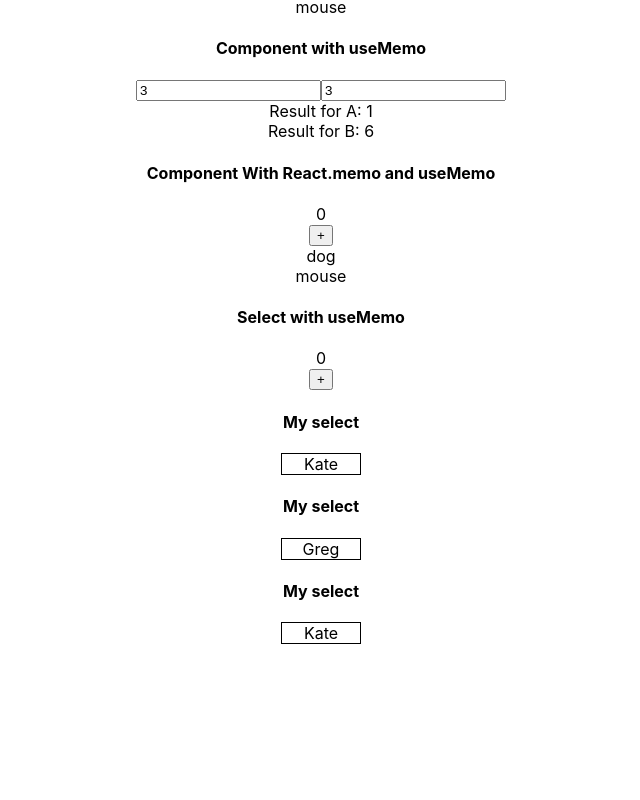
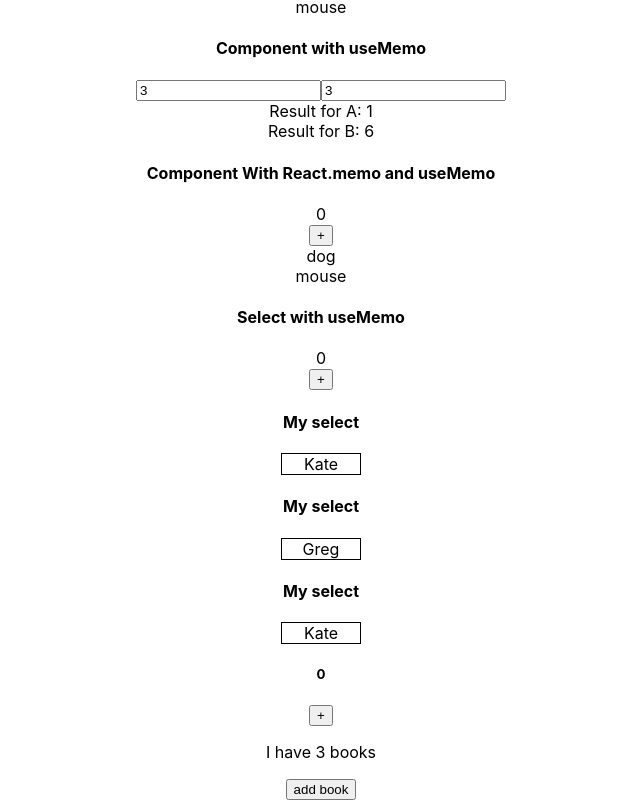
Before and after one commit to wrunika/samurai-way-main, a React (Create React App) app: page / in a window 1280 px wide. Shown: the part 1046-1846 px from the top of the page, without its empty margins (319-959 px from the left). Before the commit the page ends 1690 px from the top, so only its background shows below. Built offline with nearby package versions, Linux system fonts and the light colour scheme.

Commit message:
feat: add hook useCallback

```diff
--- a/src/App.tsx
+++ b/src/App.tsx
@@ -15,6 +15,7 @@ import {ComponentWithMemo} from "./components/ComponentWithMemo/ComponentWithMem
 import ComponentWithUseMemo from "./components/ComponentWithUseMemo/ComponentWithUseMemo";
 import {HelpsToReactMemo} from "./components/ComponentWithUseMemo/HelpsToReactMemo";
 import {SelectWithMemo} from "./components/ComponentWithUseMemo/SelectWithMemo";
+import {LikeUseCallback} from "./components/ComponentWithUseCallback/LikeUseCallback";
 
 export type RatingValueType = 0 | 1 | 2 | 3 | 4 | 5
 
@@ -83,6 +84,7 @@ function App() {
             <ComponentWithUseMemo />
             <HelpsToReactMemo />
             <SelectWithMemo />
+            <LikeUseCallback />
         </div>
     );
 }
--- /dev/null
+++ b/src/components/ComponentWithUseCallback/LikeUseCallback.tsx
@@ -0,0 +1,41 @@
+import React, {useCallback, useMemo, useState} from 'react';
+
+export const LikeUseCallback = () => {
+    let [counter, setCounter] = useState(0);
+    const [books, setBooks] = useState<string[]>(['HTML', 'CSS', 'JS']);
+
+    const increaseCounter = () => {
+      setCounter(counter+=1)
+    }
+    const filteredBooks = useMemo(() => {
+        return books.filter(b => b.length > 2)}, [books]);
+
+    const addBook = useMemo(()=> () => {
+      setBooks([...filteredBooks, 'React'])
+    }, [books])
+    const addBook2 = useCallback(() => {
+        setBooks([...filteredBooks, 'React'])
+    }, [books])
+
+  return(
+      <div>
+          <h5>{counter}</h5>
+          <button onClick={increaseCounter}>+</button>
+          <p>I have {books.length} books</p>
+          <Books addBook={addBook2} books={filteredBooks} />
+      </div>
+  )
+}
+
+type BooksPropsType = {
+    books: string[]
+    addBook: ()=>void
+}
+const Books = React.memo((props: BooksPropsType) => {
+    console.log('+ book')
+  return(
+      <div>
+          <button onClick={props.addBook}>add book</button>
+      </div>
+  )
+})
--- a/src/components/ComponentWithUseMemo/SelectWithMemo.tsx
+++ b/src/components/ComponentWithUseMemo/SelectWithMemo.tsx
@@ -1,4 +1,4 @@
-import React, {useCallback, useMemo, useState} from 'react';
+import React, {useMemo, useState} from 'react';
 import {SelectM} from "../Select/Select";
 
 export const SelectWithMemo = () => {
```
